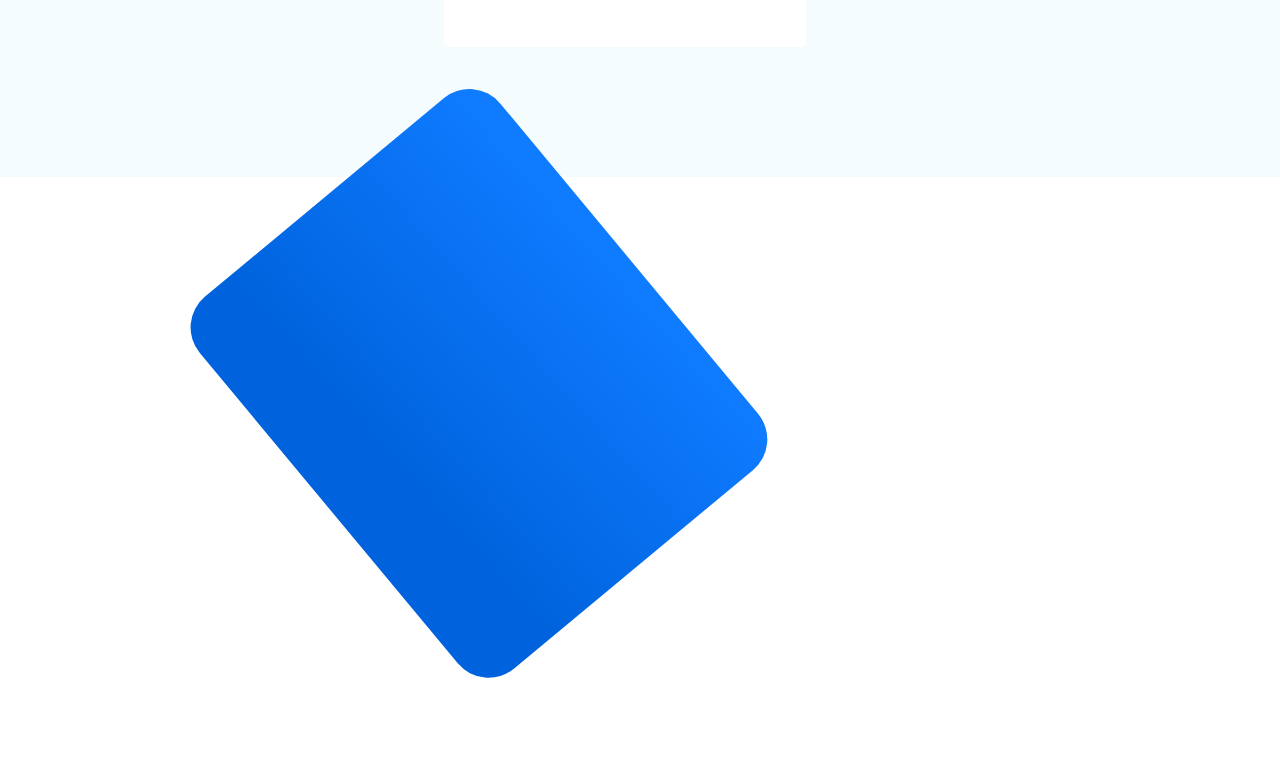
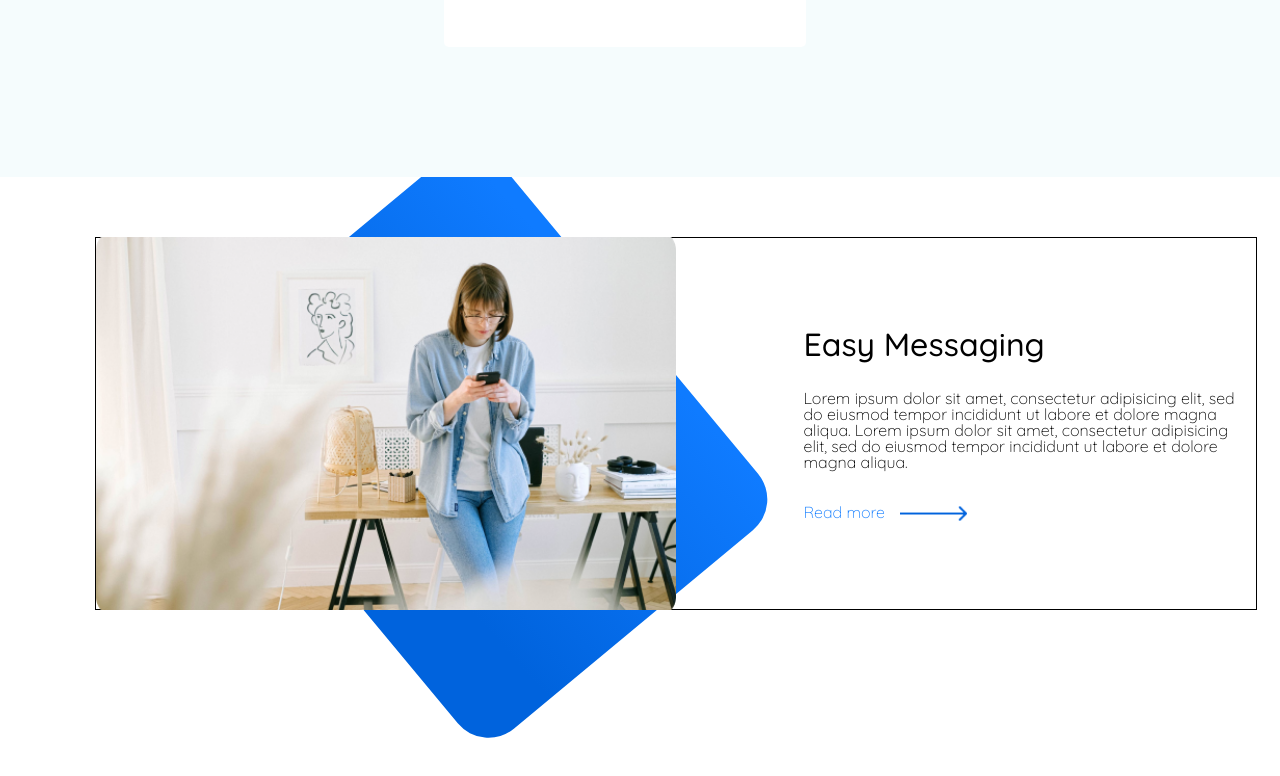
Before and after one commit to NifontovVitaliy/Best-Desktop-App-for-You, a plain HTML site: page index.html in a window 1280 px wide. Shown: the part 1258-2034 px from the top of the page. Drawn offline with Linux system fonts and the light colour scheme.

Commit message:
made TODO + section about

```diff
--- a/assets/css/style.css
+++ b/assets/css/style.css
@@ -106,7 +106,7 @@ h1, h2, h3, h4, h5, h6 {
     justify-content: space-between;
     align-items: center;
 }
-
+/* TODO: center */
 .nav_button {
     margin-left: 52px;
 }
@@ -117,6 +117,7 @@ h1, h2, h3, h4, h5, h6 {
     border-radius: 0px 0px 21.5px 21.5px;
     background-color: #0F7BFF;
     padding: 25px 23px 32px 23px;
+    color:#fff;
     font-weight: bold;
     font-size: 36px;
     cursor: pointer;
@@ -175,7 +176,7 @@ h1 {
     color: #929292;
     line-height: 1.3em;
 }
-
+/* TODO: center */
 .buttons {
     display: flex;
 }
@@ -201,7 +202,7 @@ h1 {
 /* devices */
 
 .devices {
-    /*                           1st problem is here         */
+    /*    problem is here         */
     z-index: -10;
     position: absolute;
     margin: 0 auto;
@@ -308,6 +309,7 @@ h1 {
 }
 
 .blue_square {
+    z-index: -100;
     position: absolute;
     width: 389.71px;
     height: 482.98px;
@@ -325,3 +327,64 @@ h1 {
     left: 284px;
     top: -35px;
 }
+
+.easy_messaging{
+    border: 1px solid black;
+    align-items: center;
+    display: flex;
+    z-index: 100;
+    margin: 60px auto;
+    width: 1162px;
+    height: 373px;
+}
+
+.messaging_photo{
+    margin: 0;
+    box-sizing: border-box;
+    width: 50%;
+    height: 373px;
+    background: url("../img/about/easy_messaging.png") center/100% no-repeat;
+}
+
+.messaging_text{
+    font-size: 16px;
+    font-weight: 300;
+    padding-left: 128px;
+    text-align: left;
+    width: 50%;
+}
+
+.messaging_text>h2{
+    font-size: 32px;
+    font-weight: 500;
+    margin-bottom: 30px;
+}
+
+.messaging_text>p{
+    margin-bottom: 35px;
+}
+.arrow_link{
+    align-items: center;
+    margin-right: 15px;
+    color: #0F7BFF !important;
+}
+
+
+.txt_link{
+    height: 15px;
+    align-items: center;
+    display: flex;
+}
+
+/* TODO: after */
+
+.arrow_right{
+    margin-top: 3px;
+    height: 15px;
+    width: 67px;
+    background: url("../img/about/arrow-right.png") center/100% no-repeat;
+}
+
+.arrow_right:hover{
+    cursor: pointer;
+}
--- a/index.html
+++ b/index.html
@@ -62,19 +62,22 @@
                 <div class="card first_card">
                     <div class="card_icon"></div>
                     <h2 class="card_title">Analysis</h2>
-                    <p class="card_text">Lorem ipsum dolor sit amet, consectetur adipisicing elit, sed do eiusmod tempor
+                    <p class="card_text">Lorem ipsum dolor sit amet, consectetur adipisicing elit, sed do eiusmod
+                        tempor
                         incididunt ut labore et dolore</p>
                 </div>
                 <div class="card second_card">
                     <div class="card_icon"></div>
                     <h2 class="card_title">Clean Design</h2>
-                    <p class="card_text">Lorem ipsum dolor sit amet, consectetur adipisicing elit, sed do eiusmod tempor
+                    <p class="card_text">Lorem ipsum dolor sit amet, consectetur adipisicing elit, sed do eiusmod
+                        tempor
                         incididunt ut labore et dolore</p>
                 </div>
                 <div class="card third_card">
                     <div class="card_icon"></div>
                     <h2 class="card_title">Messaging</h2>
-                    <p class="card_text">Lorem ipsum dolor sit amet, consectetur adipisicing elit, sed do eiusmod tempor
+                    <p class="card_text">Lorem ipsum dolor sit amet, consectetur adipisicing elit, sed do eiusmod
+                        tempor
                         incididunt ut labore et dolore</p>
                 </div>
             </div>
@@ -87,7 +90,16 @@
                 <div class="blue_square square_up"></div>
                 <div class="blue_square square_down"></div>
                 <div class="easy_messaging">
-
+                    <div class="messaging_photo"></div>
+                    <div class="messaging_text">
+                        <h2>Easy Messaging</h2>
+                        <p>Lorem ipsum dolor sit amet, consectetur adipisicing elit, sed do eiusmod tempor incididunt
+                            ut labore et dolore magna aliqua. Lorem ipsum dolor sit amet, consectetur adipisicing elit,
+                            sed do eiusmod tempor incididunt ut labore et dolore magna aliqua.</p>
+                       <div class="txt_link">
+                            <div class="arrow_link"> <a  href="">Read more</a></div> <div class="arrow_right"></div>
+                       </div>
+                    </div>
                 </div>
                 <div class="keep_in_touch">
 
```
Also changed, not shown: assets/img/about/arrow-right.png (added), assets/img/about/easy_messaging.png (added), assets/img/about/keep-in-touch.png (added).
